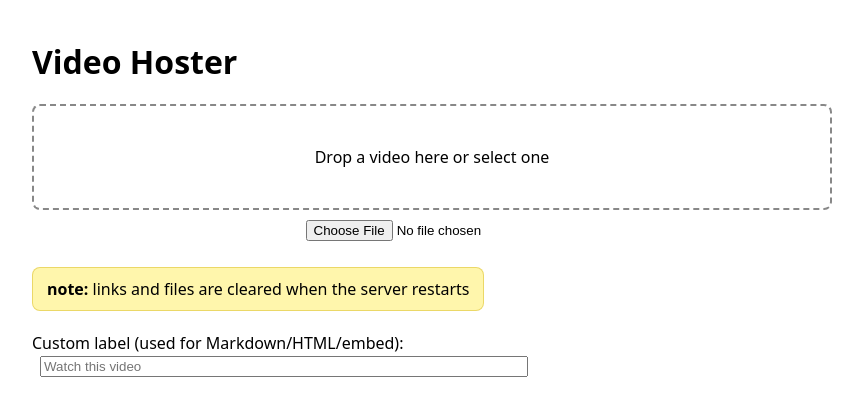
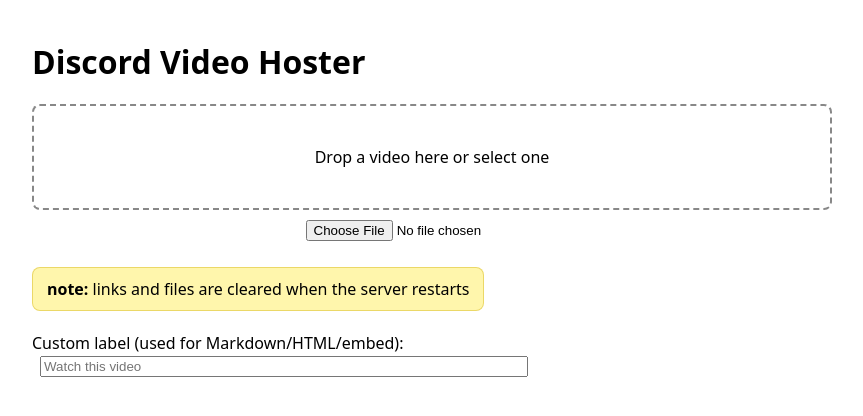
Before and after one commit to Lawtro37/Discord-Video-Hoster, a website: page public/index.html in a window 1280 px wide. Shown: the whole page, without its empty margins (208-1071 px from the left). Drawn offline with Linux system fonts and the light colour scheme.

Commit message:
Add files via upload

```diff
--- a/public/index.html
+++ b/public/index.html
@@ -19,7 +19,7 @@
     </style>
   </head>
   <body>
-    <h1>Video Hoster</h1>
+    <h1>Discord Video Hoster</h1>
     <div class="drop" id="drop">Drop a video here or select one</div>
     <input id="file" type="file" accept="video/*" />
   <p class="note"><strong>note:</strong> links and files are cleared when the server restarts</p>
```
Also changed, not shown: public/Invalid.png (added).
